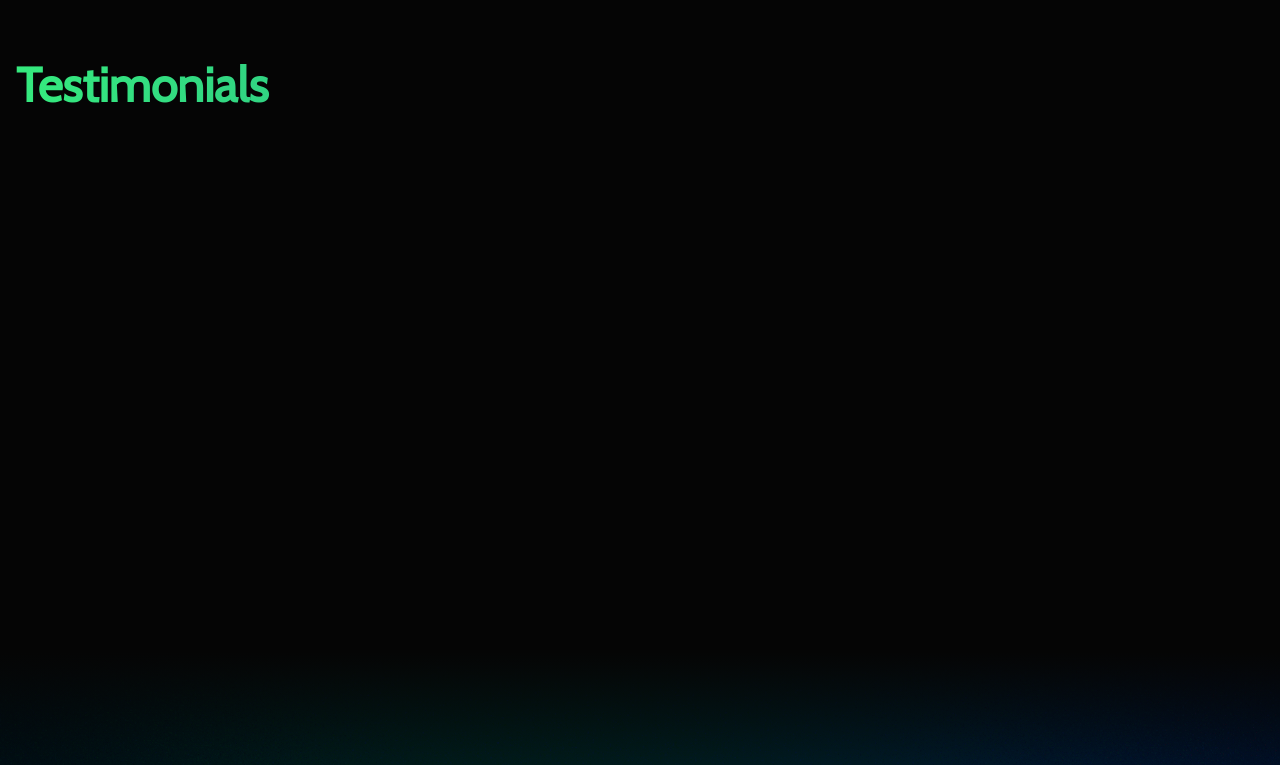
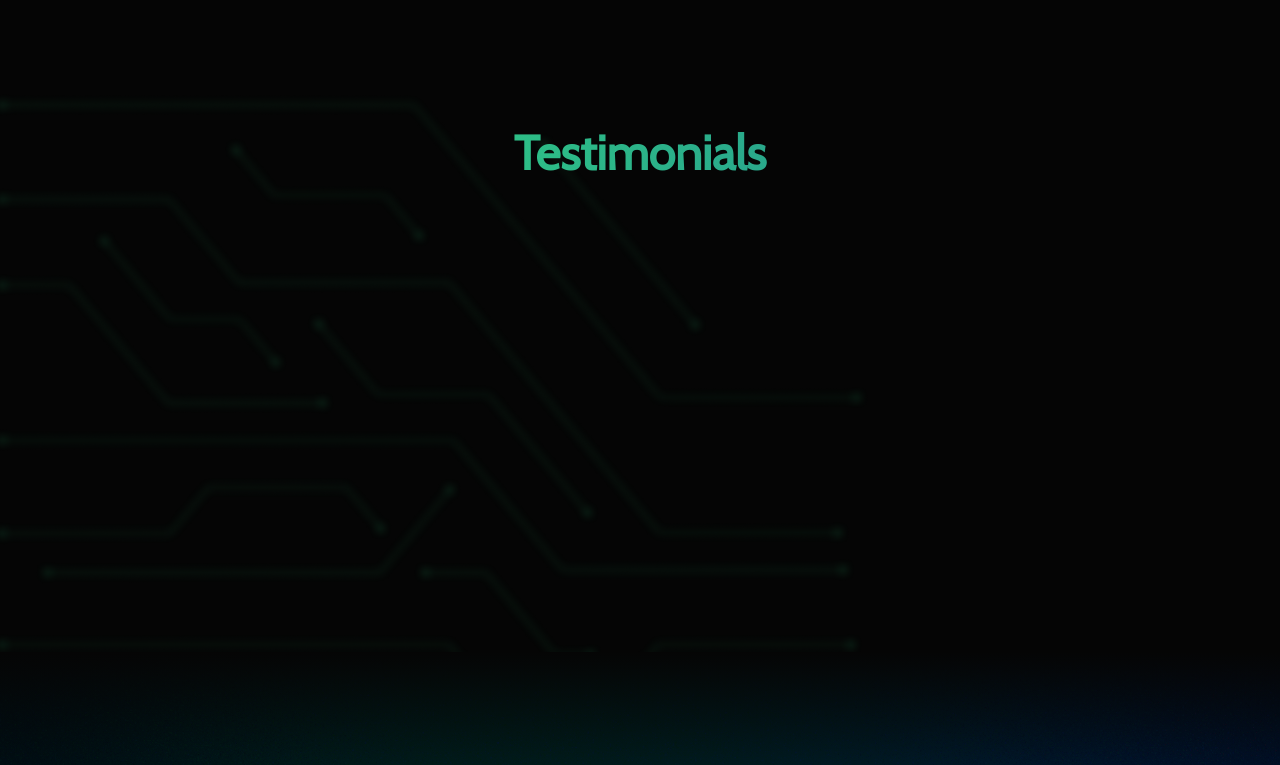
Before and after one commit to KiwiCodeSolution/LandingPage, a website built with Vite: page index.html in a window 1280 px wide. Shown: the part 4798-5563 px from the top of the page. Built offline with nearby package versions, Linux system fonts and the light colour scheme.

Commit message:
testimonials section

```diff
--- a/src/partials/testimonials.html
+++ b/src/partials/testimonials.html
@@ -1,5 +1,5 @@
 <section class="testimonials">
   <div class="container">
-    <h2 class="title">Testimonials</h2>
+    <h2 class="title testimonials__title">Testimonials</h2>
   </div>
 </section>
--- a/src/styles/components/_team.scss
+++ b/src/styles/components/_team.scss
@@ -4,9 +4,6 @@
   padding-bottom: 100px;
 
   &__list {
-    // display: grid;
-    // grid-template-columns: repeat(4, minmax(0, 1fr));
-    // column-gap: 30px;
     position: relative;
     height: 650px;
 
--- a/src/styles/components/_testimonials.scss
+++ b/src/styles/components/_testimonials.scss
@@ -2,4 +2,15 @@
   height: 600px;
   background-color: $main_bgcolor;
   position: relative;
+
+  padding: 68px 0 125px 0;
+
+  background-image: url("../../../src/img/testimorials.png");
+  background-size: 836px cover;
+  background-repeat: no-repeat;
+  background-position: top 40px left 0;
+
+  &__title {
+    text-align: center;
+  }
 }
```
Also changed, not shown: src/css/main.css, 1 other file.
